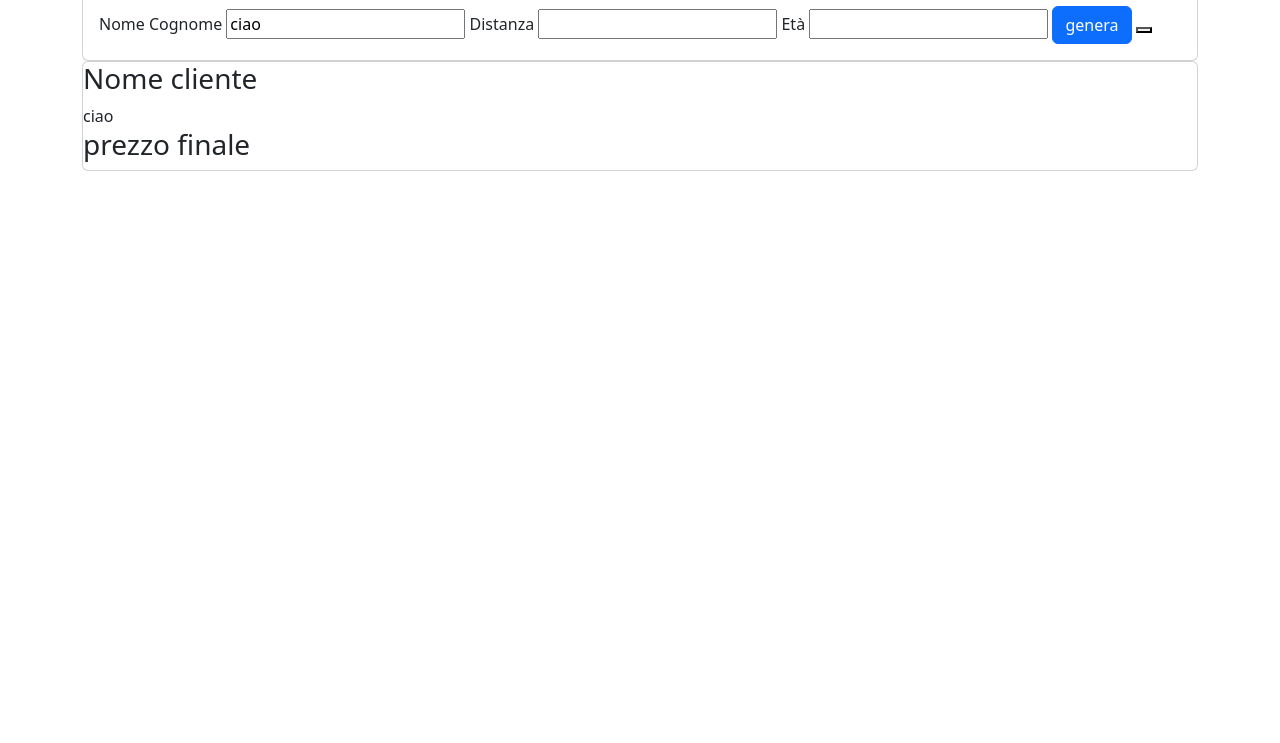
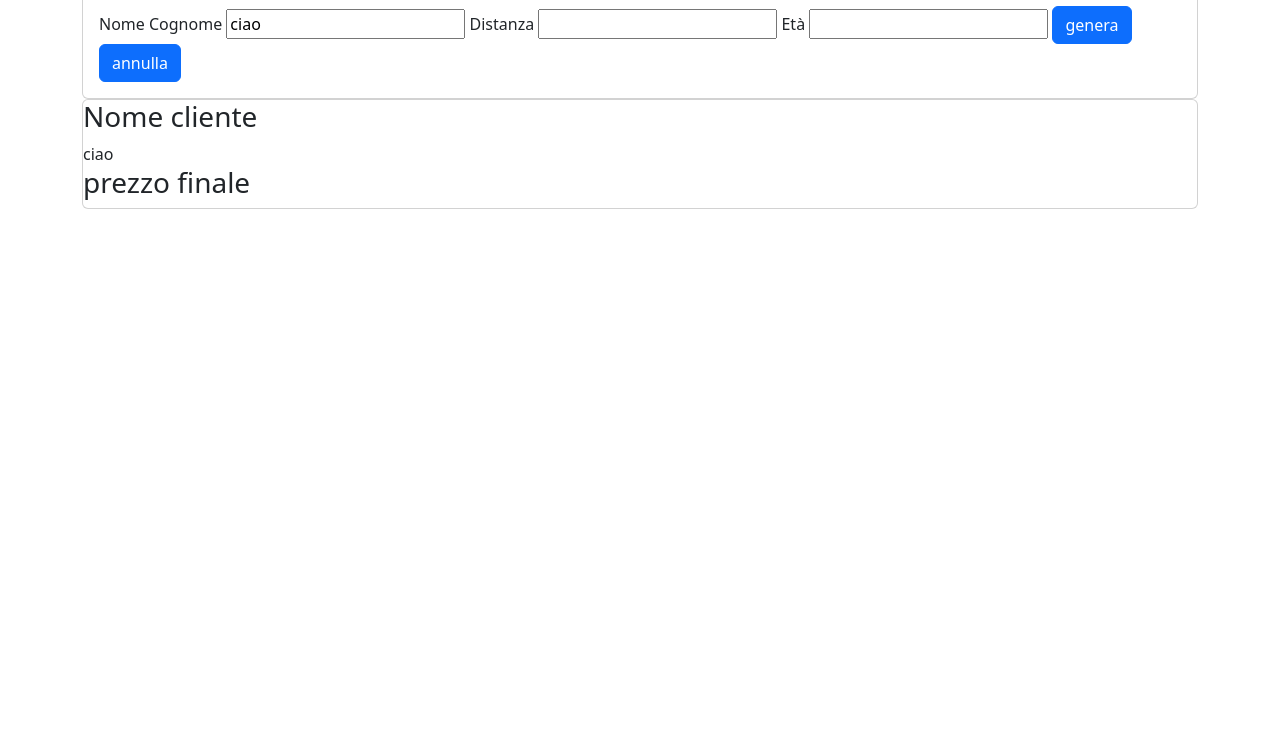
Before and after one commit to IslamBenguerba/js-biglietto-treno-form, a plain HTML site: page index.html in a window 1280 px wide. Shown: the part 57-800 px from the top of the page. Drawn offline with nearby package versions, Linux system fonts and the light colour scheme.

Commit message:
decoration button

```diff
--- a/index.html
+++ b/index.html
@@ -19,7 +19,7 @@
                 <label for="">Età</label>
                 <input type="text" name="eta" value="" id="anni">
                 <button class="btn btn-primary"id="create">genera</button>
-                <button id="biglietto"></button>
+                <button class="btn btn-primary"  id="biglietto">annulla</button>
             </div>
         </div>
         <div class="card" id="card" >
```
